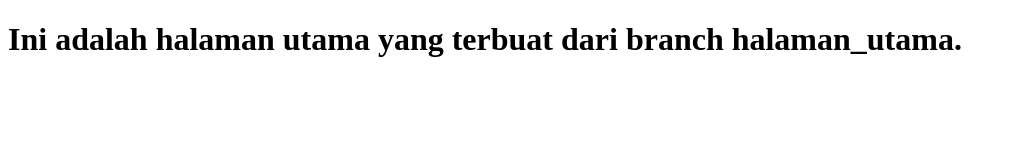
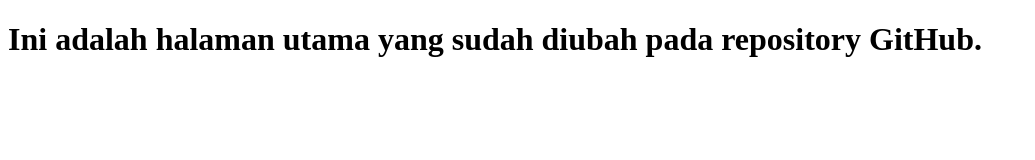
Before and after one commit to jhustinn/MyRepo, a plain HTML site: page index.html in a window 1280 px wide. Shown: the whole page, without its empty margins (0-1035 px from the left). Drawn offline with Linux system fonts and the light colour scheme.

Commit message:
Update index.html lewat GitHub

```diff
--- a/index.html
+++ b/index.html
@@ -7,6 +7,6 @@
     <title>My Repo</title>
   </head>
   <body>
-    <h1>Ini adalah halaman utama yang terbuat dari branch halaman_utama.</h1>
+    <h1>Ini adalah halaman utama yang sudah diubah pada repository GitHub.</h1>
   </body>
 </html>
```
